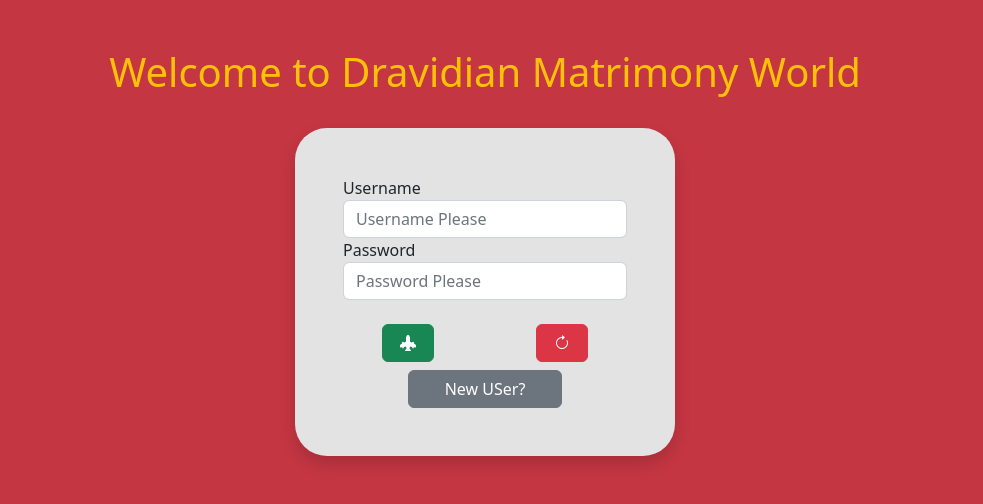
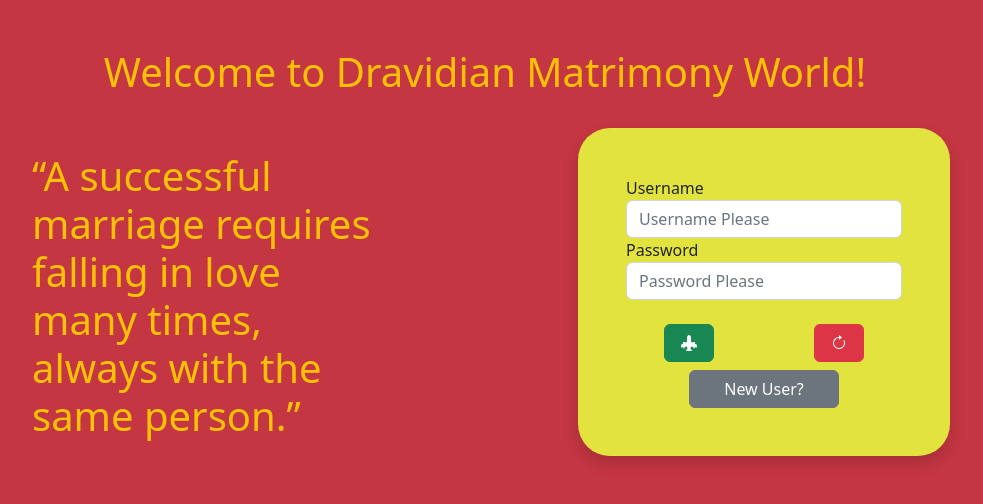
Before and after one commit to SilviyaJ/Dravidianmatrimony, a React (Create React App) app in the folder src/main/matrimony/: page /remove in a window 1280 px wide. Shown: the top 504 px of the page, without its empty margins (155-1138 px from the left). Built offline with nearby package versions, Linux system fonts and the light colour scheme.

Commit message:
new design updated

```diff
--- a/src/main/matrimony/src/Filter.js
+++ b/src/main/matrimony/src/Filter.js
@@ -51,7 +51,7 @@ export const Filter=()=>{
             </>:
             <>
             <div className="container mt-4">
-            <h1 className="text-center display-4 text-warning">Select your suitable match</h1>
+            <h1 className="text-center display-4 text-warning">Select your suitable matches here</h1>
             <div className="row justify-content-center">
                 <div className="col=lg-6 col-md-8 col-12 p-4 shadow rounded-3" style={{backgroundColor:'rgb(227, 227, 227)'}}>
                     <div className="form group">
--- a/src/main/matrimony/src/Login.js
+++ b/src/main/matrimony/src/Login.js
@@ -39,10 +39,18 @@ return(
         <><Signup/></>
         :
         <>
-        <div className="container mt-5">
-                        <h1 className="text-center text-warning">Welcome to Dravidian Matrimony World</h1><br/>
-                        <div className="row justify-content-center">
-                            <div className="col-lg-4 col-md-8 col-sm-12 shadow rounded-5 p-5" style={{backgroundColor:'rgb(227, 227, 227)'}}>
+        <div className="container mt-5" >
+                        <h1 className="text-center text-warning">Welcome to Dravidian Matrimony World!</h1><br/>
+                        <div className="container" >
+                        <div className="row justify-content-around">
+                            <div className="col-lg-4 col-md-10"><br></br>
+                                {/* <h3 className="text-center text-warning">Dravidian Matrimony</h3><br></br><br></br> */}
+                                <p className="text-warning display-6" >“A successful marriage requires falling in love many times, always with the same person.”</p>
+
+
+                            </div>
+
+                            <div className="col-lg-4 col-md-8 col-sm-12 shadow rounded-5 p-5" style={{backgroundColor:'rgb(227, 227, 64)'}}>
                                 <div className="form group">
                                     <label className="text-dark">Username</label>
                                     <input type="text" name="username" value={person.username} onChange={gather} placeholder="Username Please" className="form-control" />
@@ -63,11 +71,12 @@ return(
                                 <button className=" col-6 btn btn-secondary" onClick={()=>{
                                     setSignview(true)
                                 }}>
-                                    New USer?
+                                    New User?
                                     </button>
                                 </div>
 
                             </div>
+                        </div>
                         </div>
                     </div>
                     </>
--- a/src/main/matrimony/src/Signup.js
+++ b/src/main/matrimony/src/Signup.js
@@ -36,9 +36,9 @@ export const Signup=()=>{
     return(
         <>
             <div className="container mt-5">
-                <h1 className="text-center text-warning">SignUp to find your perfect match</h1>
+                <h1 className="text-center text-warning">SignUp to find your Perfect Match!</h1>
                 <div className="row justify-content-center">
-                    <div className="col-lg-7 col-md-8 col-sm-12 shadow rounded-5 p-5" style={{backgroundColor:'rgb(227, 227, 227)'}}>
+                    <div className="col-lg-7 col-md-8 col-sm-12 shadow rounded-5 p-5" style={{backgroundColor:'rgb(227, 227, 64)'}}>
                         <div className="form group">
                             <label className="text-dark">User Name</label>
                             <input type="text" name="username" placeholder="Enter the username" className="form-control" value={user.username} onChange={gather} />
```
Also changed, not shown: 2 other files (tests, documents, lock files or other folders).
